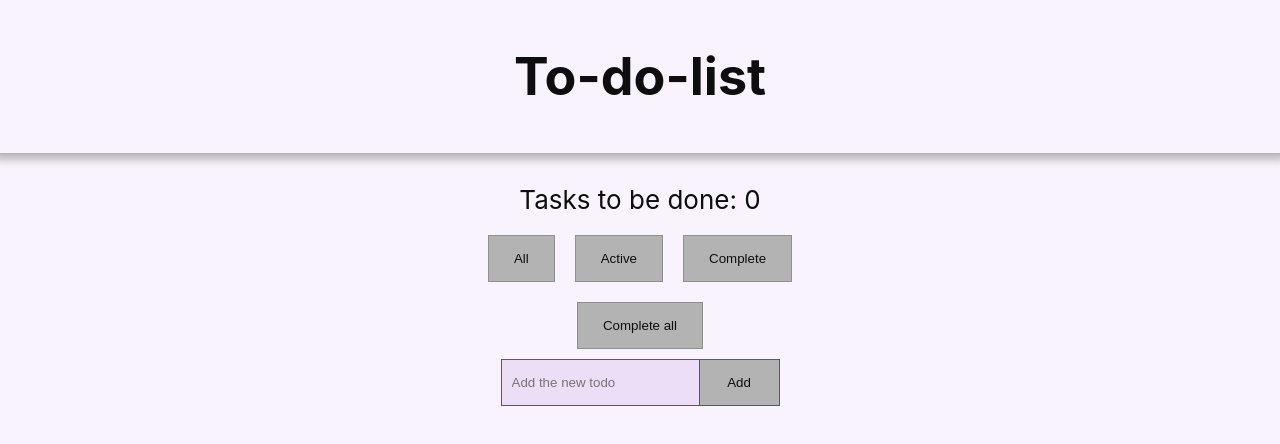
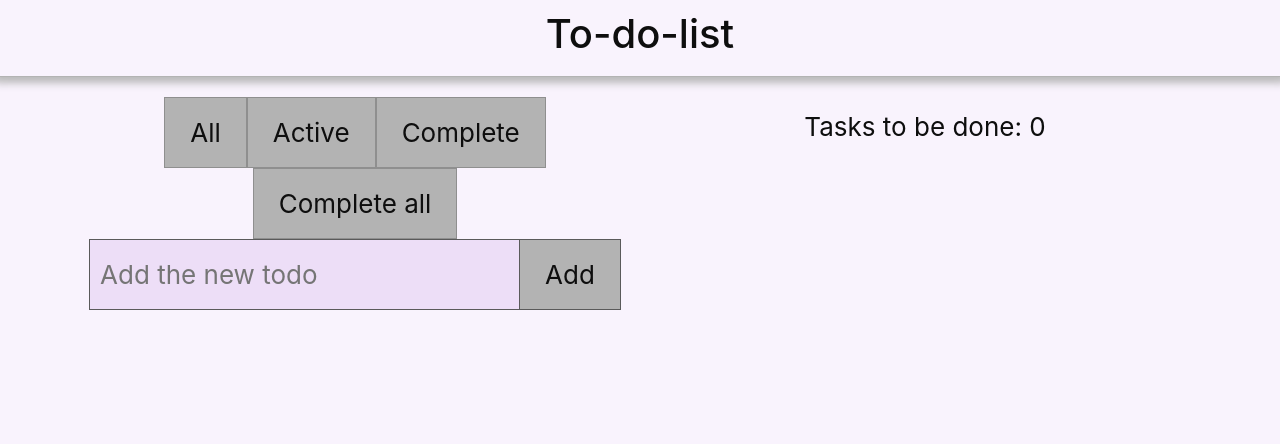
Before and after one commit to karolina-suchomska/To-do-list-React, a React (Create React App) app: page / in a window 1280 px wide. Shown: the top 444 px of the page. Built offline with nearby package versions, Linux system fonts and the light colour scheme.

Commit message:
Add bootstrap

```diff
--- a/package.json
+++ b/package.json
@@ -4,9 +4,11 @@
   "private": true,
   "homepage": "https://karolina-suchomska.github.io/To-do-list-React/",
   "dependencies": {
+    "bootstrap": "^4.3.1",
     "gh-pages": "^2.0.1",
     "node-sass": "^4.12.0",
     "react": "^16.8.6",
+    "react-bootstrap": "^1.0.0-beta.9",
     "react-dom": "^16.8.6",
     "react-scripts": "3.0.1",
     "uuid": "^3.3.2"
--- a/src/components/Todo.js
+++ b/src/components/Todo.js
@@ -81,9 +81,9 @@ class Todo extends Component {
 
         return (
             <div className="todo">
-                <div className="todo-done">
-                    Tasks to be done: {this.state.todos.filter(todo => !todo.complete).length}
-                </div>
+                <Container>
+                    <Row>
+                        <Col>
                             <div className="todo-button-active">
                                 <button className="todo-button" onClick={() => this.updateTodo('all')}>All</button>
                                 <button className="todo-button" onClick={() => this.updateTodo('active')} >Active</button>
@@ -93,6 +93,11 @@ class Todo extends Component {
                                 <button onClick={this.handleAllComplete}>Complete all</button>
                             </div>
                             <TodoInput onSubmit={this.addTodo} />
+                        </Col>
+                        <Col>
+                            <div className="todo-done">
+                                Tasks to be done: {this.state.todos.filter(todo => !todo.complete).length}
+                            </div>
                             {todos.map(todo => (
                                 <TodoList
                                     key={todo.id}
@@ -105,6 +110,9 @@ class Todo extends Component {
                                     <button onClick={this.handleAllDeleteTodo}>Delete all complete todo</button>
                                 </span>
                             ) : null}
+                        </Col>
+                    </Row>
+                </Container>
             </div>
         );
     }
--- a/src/index.js
+++ b/src/index.js
@@ -3,10 +3,8 @@ import ReactDOM from 'react-dom';
 import './index.css';
 import App from './components/App';
 import * as serviceWorker from './serviceWorker';
+import 'bootstrap/dist/css/bootstrap.css';
 
 ReactDOM.render(<App />, document.getElementById('root'));
 
-// If you want your app to work offline and load faster, you can change
-// unregister() to register() below. Note this comes with some pitfalls.
-// Learn more about service workers: https://bit.ly/CRA-PWA
 serviceWorker.unregister();
```
Also changed, not shown: 1 other file (tests, documents, lock files or other folders). Lines whose indentation alone changed are shown as unchanged.
